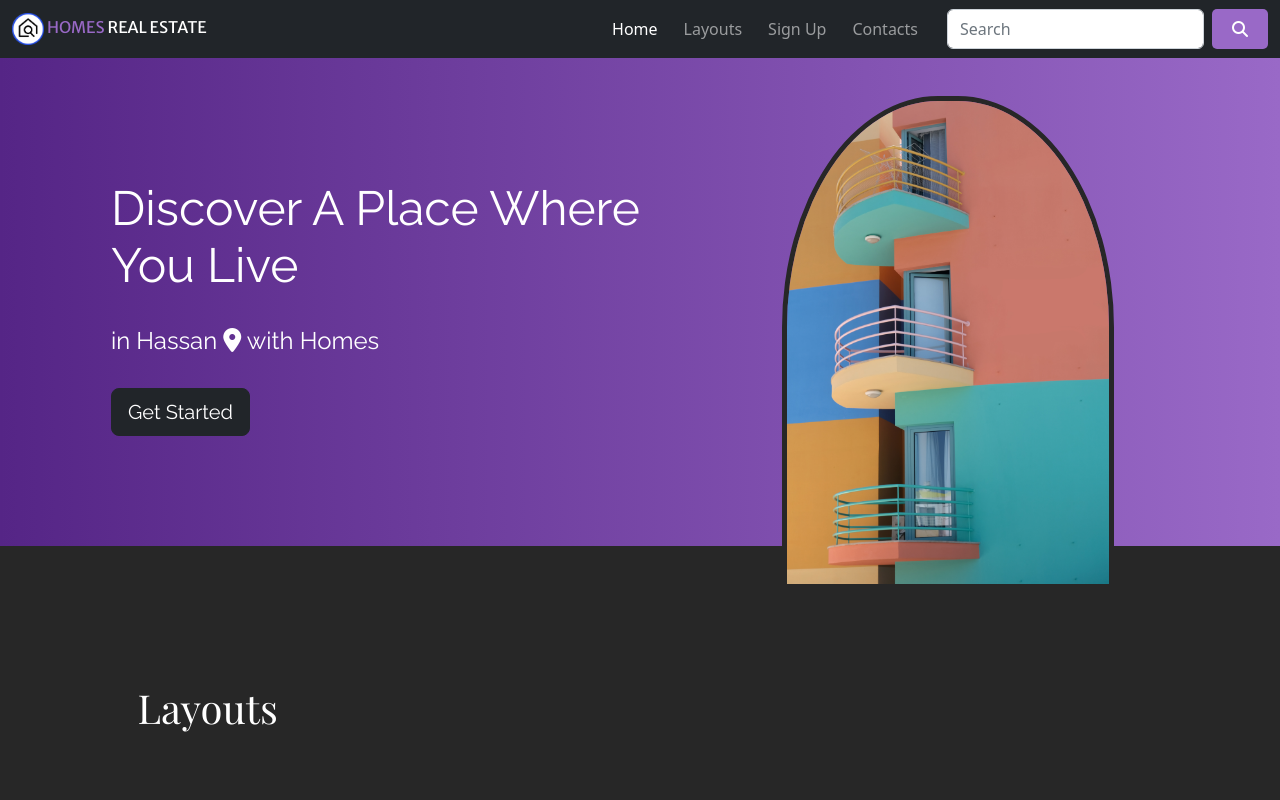
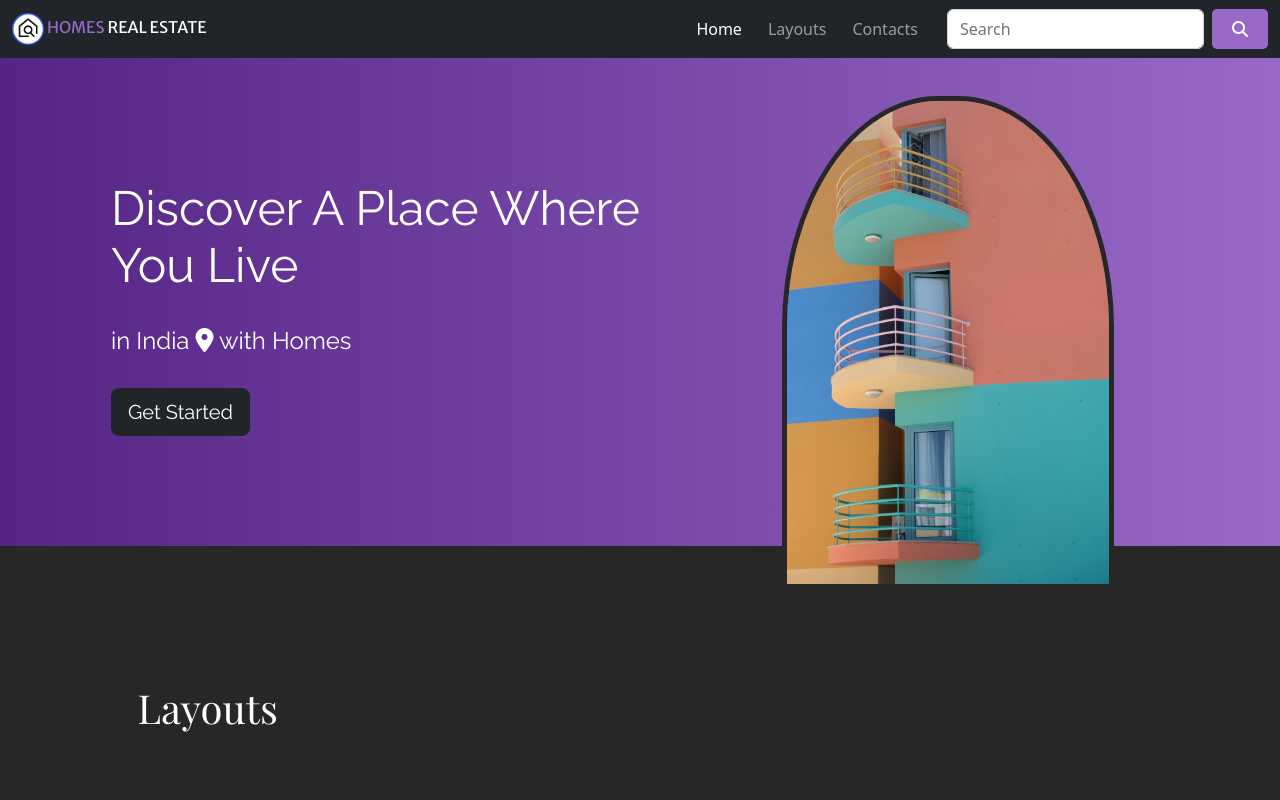
Before and after one commit to prohegde006/HRE, a website: page index.html in a window 1280 px wide. Shown: the top 800 px of the page. Drawn offline with nearby package versions, Linux system fonts and the light colour scheme.

Commit message:
Changed unwanted areas

```diff
--- a/index.html
+++ b/index.html
@@ -51,9 +51,9 @@
                         <li class="nav-item">
                             <a class="nav-link" href="#layouts">Layouts</a>
                         </li>
-                        <li class="nav-item">
+                        <!-- <li class="nav-item">
                             <a href="#sign-up" class="nav-link">Sign Up</a>
-                        </li>
+                        </li> -->
                         <li class="nav-item">
                             <a href="#footer" class="nav-link">Contacts</a>
                         </li>
@@ -71,7 +71,7 @@
         <div class="row">
             <div class="col-lg-6 title-head">
                 <h1>Discover A Place Where You Live</h1>
-                <h4>in Hassan <i class="fa-solid fa-location-dot"></i> with Homes</h4>
+                <h4>in India <i class="fa-solid fa-location-dot"></i> with Homes</h4>
                 <a href="#sign-up" class="btn btn-lg btn-dark mt-4">Get Started</a>
             </div>
             <div class="col-lg-6 display-title-img"><img class="title-img" src="images/title-img.jpg" alt="title-img">
@@ -113,7 +113,7 @@
         </div>
     </section>
 
-    <section id="sign-up">
+    <!-- <section id="sign-up">
         <h2 class="heading mb-0">Get new Estate Alerts</h2>
         <h4 class="text-light mt-3 sign-up">Sign Up Now</h4>
         <div class="form">
@@ -125,7 +125,7 @@
                 <input class="btn submit-btn btn-dark mt-5 btn-lg" type="submit" value="Submit">
             </form>
         </div>
-    </section>
+    </section> -->
 
     <footer id="footer" class="bg-dark text-light p-5">
         <div class="row">
```
